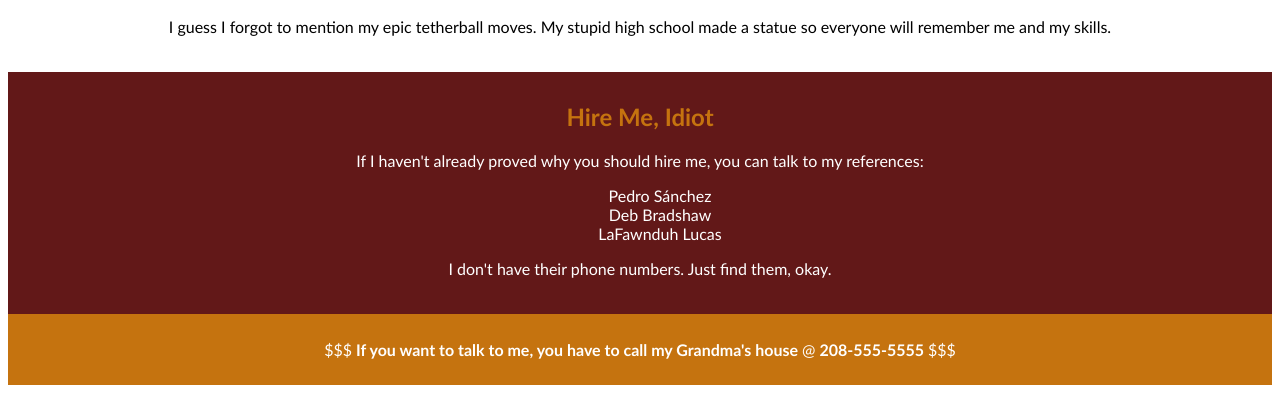
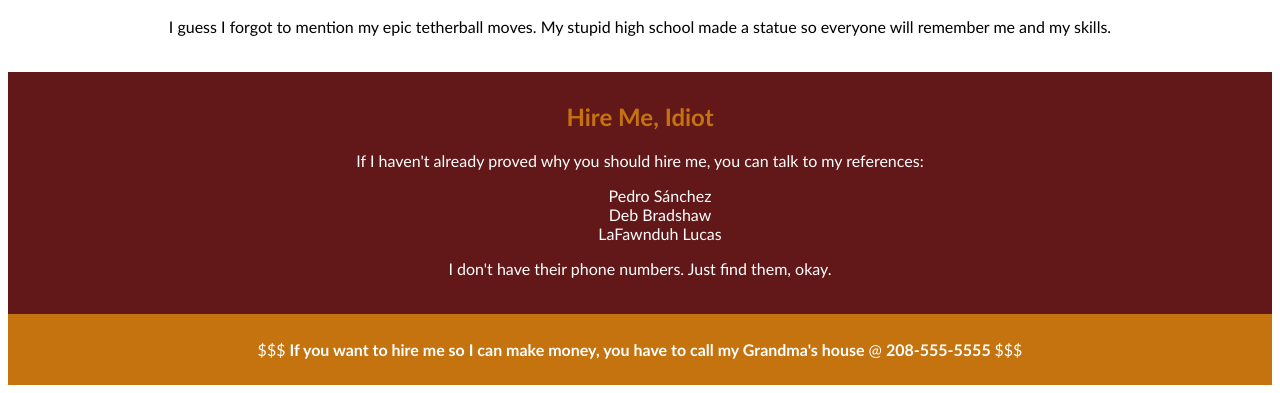
Before and after one commit to St-Louis-Women-March-2022/js-assignment-4-html-me-something-leerohrer1, a website: page index.html in a window 1280 px wide. Shown: the part 1581-1974 px from the top of the page. Drawn offline with Linux system fonts and the light colour scheme.

Commit message:
Added a title to head and edited footer.

```diff
--- a/index.html
+++ b/index.html
@@ -2,6 +2,7 @@
 <html>
    <head>
       <link rel="stylesheet" href="styles.css">
+      <title>Dynamite Skills</title>
    </head>
    <body>
       <header>
@@ -42,7 +43,7 @@
          </article>
       </main>
       <footer>
-         <p>&#36;&#36;&#36; <b>If you want to talk to me, you have to call my Grandma's house </b>@ <b>208-555-5555 </b>&#36;&#36;&#36;</p>
+         <p>&#36;&#36;&#36; <b>If you want to hire me so I can make money, you have to call my Grandma's house </b>@ <b>208-555-5555 </b>&#36;&#36;&#36;</p>
       </footer>
    </body>
 </html>
```
